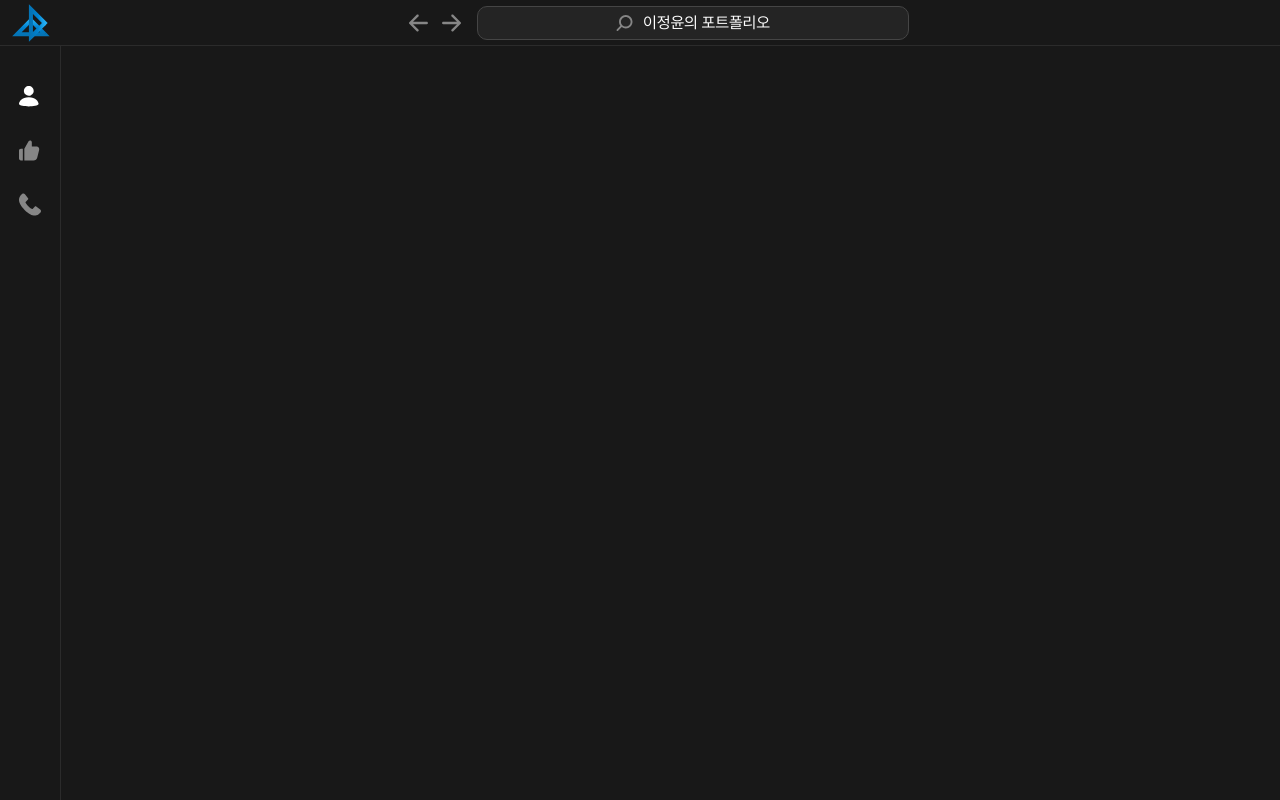
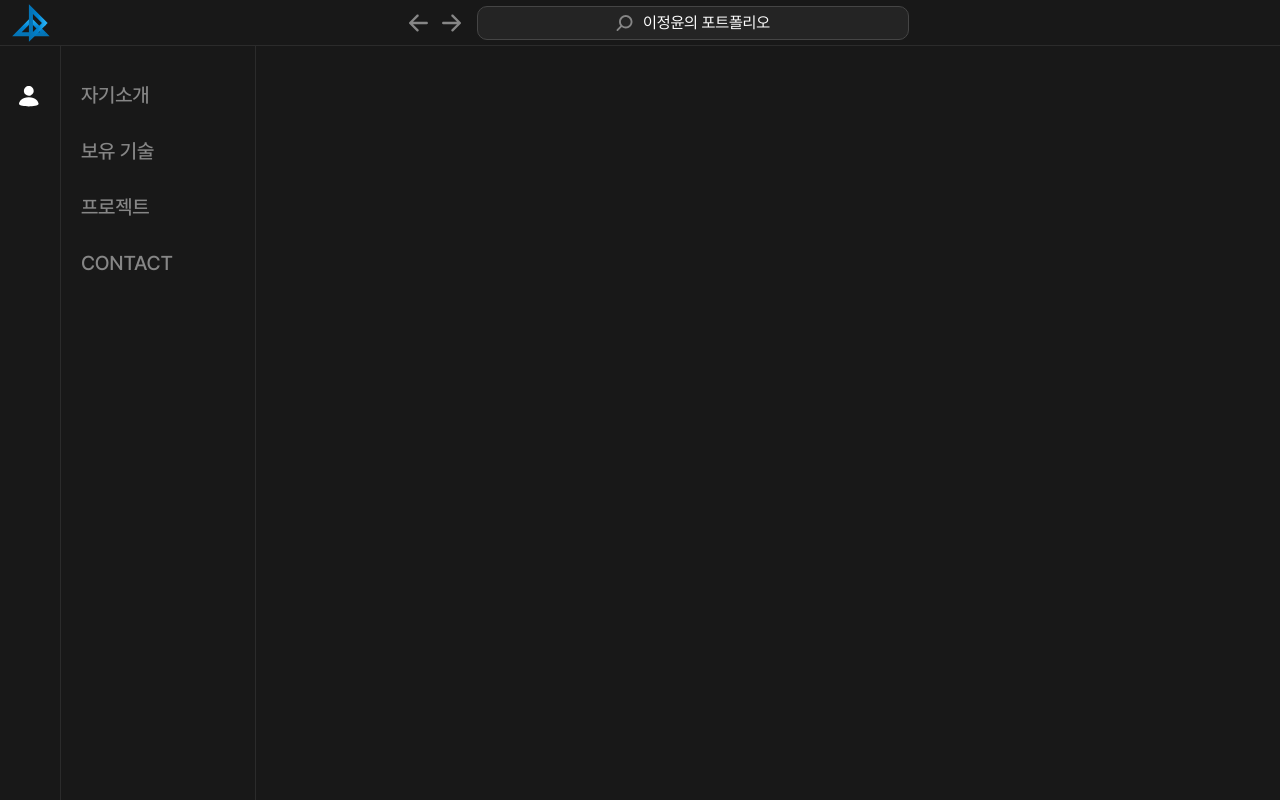
Before and after one commit to lsc58461/portfolio, a Next.js app: page / in a window 1280 px wide. Built offline with nearby package versions, Linux system fonts and the light colour scheme.

Commit message:
feat: implement sidebar component

```diff
--- a/app/page.tsx
+++ b/app/page.tsx
@@ -1,6 +1,7 @@
 import Header from '@/ui/Header';
 import SideBar from '@/ui/SideBar';
-import { SIDEBAR_CONFIG } from '../constants';
+import NavBar from '@/ui/NavBar';
+import { NAVBAR_CONFIG, SIDEBAR_CONFIG } from '../constants';
 
 function Home() {
   return (
@@ -8,6 +9,7 @@ function Home() {
       <Header />
       <div className='flex'>
         <SideBar iconConfig={SIDEBAR_CONFIG} />
+        <NavBar categoryConfig={NAVBAR_CONFIG} />
       </div>
     </div>
   );
--- /dev/null
+++ b/components/ui/NavBar.tsx
@@ -0,0 +1,22 @@
+import React from 'react';
+
+interface Props {
+  categoryConfig: string[];
+}
+
+function NavBar({ categoryConfig }: Props) {
+  return (
+    <div className='flex h-sidebar-full w-195pxr flex-col items-start gap-32pxr border-r border-r-[#2B2B2B] px-20pxr pt-37pxr'>
+      {categoryConfig.map((category, index) => (
+        <button
+          key={index}
+          className='leading-6 text-[#868686] font-title3-medium'
+        >
+          {category}
+        </button>
+      ))}
+    </div>
+  );
+}
+
+export default NavBar;
--- a/components/ui/SideBar.tsx
+++ b/components/ui/SideBar.tsx
@@ -5,8 +5,9 @@ interface Props {
 function SideBar({ iconConfig = [] }: Props) {
   return (
     <div className='flex h-sidebar-full flex-col gap-32pxr border-r border-r-[#2B2B2B] px-19pxr pt-40pxr'>
-      {iconConfig &&
-        iconConfig.map((icon, index) => <button key={index}>{icon}</button>)}
+      {iconConfig.map((icon, index) => (
+        <button key={index}>{icon}</button>
+      ))}
     </div>
   );
 }
--- /dev/null
+++ b/constants/NAVBAR_CONFIG.ts
@@ -0,0 +1,3 @@
+const NAVBAR_CONFIG = ['자기소개', '보유 기술', '프로젝트', 'CONTACT'];
+
+export default NAVBAR_CONFIG;
--- a/constants/SIDEBAR_CONFIG.tsx
+++ b/constants/SIDEBAR_CONFIG.tsx
@@ -1,9 +1,5 @@
 import { IconContact, IconLike, IconPeople } from '../public/svgs';
 
-const SIDEBAR_CONFIG = [
-  <IconPeople key='people' />,
-  <IconLike key='like' />,
-  <IconContact key='contact' />,
-];
+const SIDEBAR_CONFIG = [<IconPeople key='people' />];
 
 export default SIDEBAR_CONFIG;
--- a/constants/index.ts
+++ b/constants/index.ts
@@ -1 +1,2 @@
 export { default as SIDEBAR_CONFIG } from './SIDEBAR_CONFIG';
+export { default as NAVBAR_CONFIG } from './NAVBAR_CONFIG';
```
